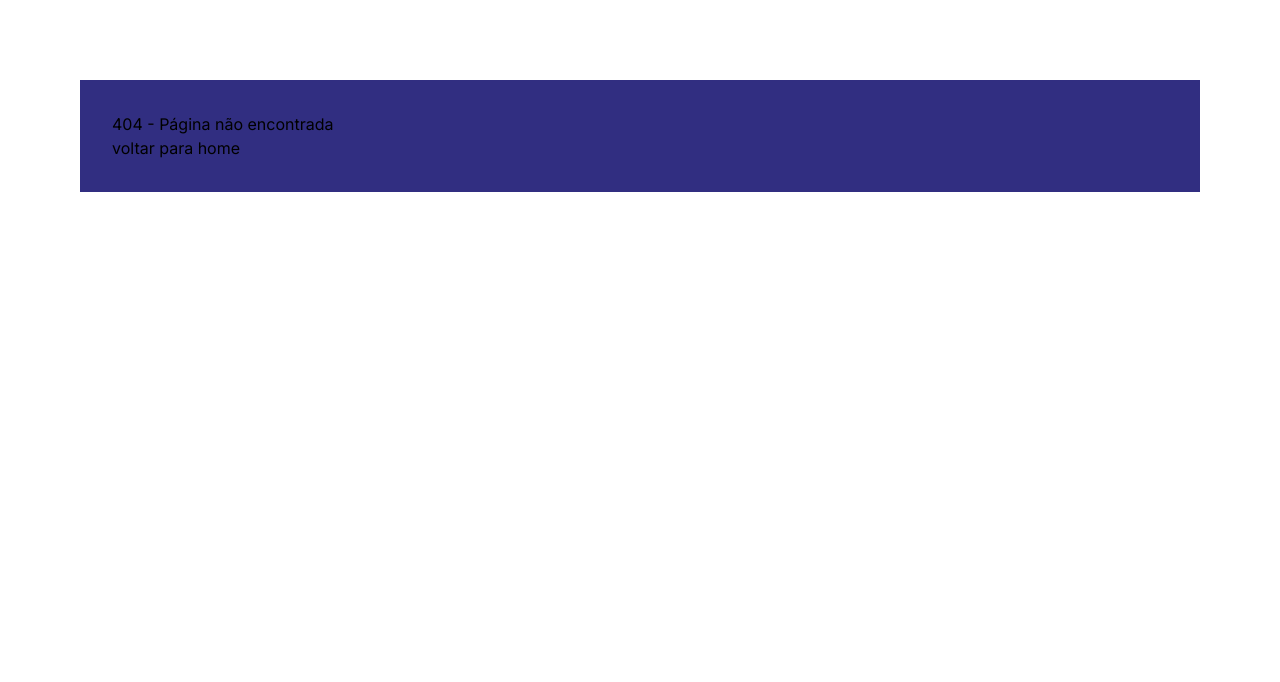
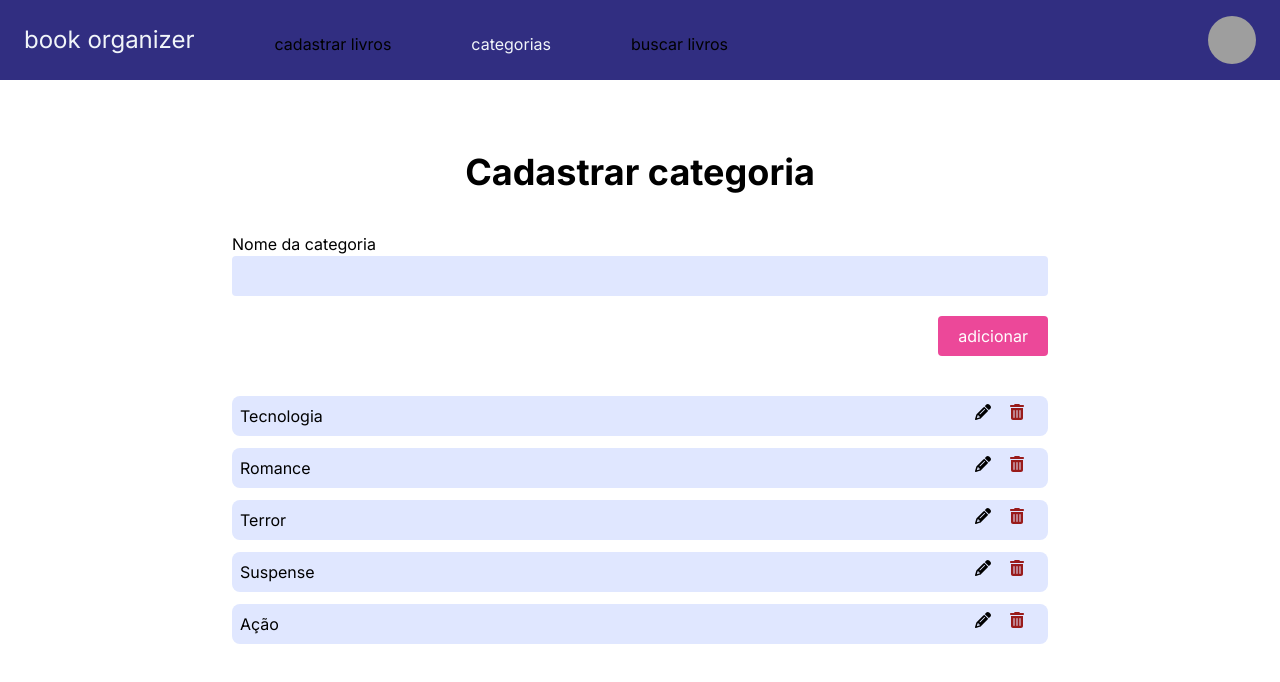
Before and after one commit to LuisaGPurificacao/Book-Organizer-Web, a Next.js app: page /categoria in a window 1280 px wide. Before the commit this address had no page. Shown: the top 682 px of the page. Built offline with nearby package versions, Linux system fonts and the light colour scheme; grey boxes are pictures that could not be loaded.

Commit message:
página de adicionar categoria

```diff
--- /dev/null
+++ b/src/app/categoria/page.js
@@ -0,0 +1,92 @@
+import NavBar from "@/components/NavBar";
+import { FontAwesomeIcon } from '@fortawesome/react-fontawesome'
+import { library } from '@fortawesome/fontawesome-svg-core'
+import { fas } from '@fortawesome/free-solid-svg-icons'
+
+library.add(fas)
+
+export default function Categoria() {
+  return (
+    <>
+      <NavBar active={"categoria"} />
+
+      <main className="text-black m-10 p-8">
+        <h2 className="text-center text-4xl font-bold">Cadastrar categoria</h2>
+        <div className="flex flex-col mx-40 my-10">
+          <div className="flex flex-col">
+            <label htmlFor="nome">Nome da categoria</label>
+            <input className="bg-indigo-100 p-2 focus:outline-none rounded" type="text" id="nome" required />
+          </div>
+          <div className="flex mt-5 justify-end">
+            <button className="px-5 py-2 bg-pink-500 text-white rounded">adicionar</button>
+          </div>
+        </div>
+        <div className="flex flex-col mx-40 my-10 overflow-auto h-64 gap-3">
+          <div className="flex flex-row">
+            <p className="bg-indigo-100 p-2 rounded-l-lg grow">Tecnologia</p>
+            <div className="flex flex-row justify-evenly bg-indigo-100 p-2 rounded-r-lg w-24">
+              <FontAwesomeIcon className="w-6" icon="fa-solid fa-pencil"/>
+              <FontAwesomeIcon className="w-6 text-red-800" icon="fa-solid fa-trash-can"/>
+            </div>
+          </div>
+          <div className="flex flex-row">
+            <p className="bg-indigo-100 p-2 rounded-l-lg grow">Romance</p>
+            <div className="flex flex-row justify-evenly bg-indigo-100 p-2 rounded-r-lg w-24">
+              <FontAwesomeIcon className="w-6" icon="fa-solid fa-pencil"/>
+              <FontAwesomeIcon className="w-6 text-red-800" icon="fa-solid fa-trash-can"/>
+            </div>
+          </div>
+          <div className="flex flex-row">
+            <p className="bg-indigo-100 p-2 rounded-l-lg grow">Terror</p>
+            <div className="flex flex-row justify-evenly bg-indigo-100 p-2 rounded-r-lg w-24">
+              <FontAwesomeIcon className="w-6" icon="fa-solid fa-pencil"/>
+              <FontAwesomeIcon className="w-6 text-red-800" icon="fa-solid fa-trash-can"/>
+            </div>
+          </div>
+          <div className="flex flex-row">
+            <p className="bg-indigo-100 p-2 rounded-l-lg grow">Suspense</p>
+            <div className="flex flex-row justify-evenly bg-indigo-100 p-2 rounded-r-lg w-24">
+              <FontAwesomeIcon className="w-6" icon="fa-solid fa-pencil"/>
+              <FontAwesomeIcon className="w-6 text-red-800" icon="fa-solid fa-trash-can"/>
+            </div>
+          </div>
+          <div className="flex flex-row">
+            <p className="bg-indigo-100 p-2 rounded-l-lg grow">Ação</p>
+            <div className="flex flex-row justify-evenly bg-indigo-100 p-2 rounded-r-lg w-24">
+              <FontAwesomeIcon className="w-6" icon="fa-solid fa-pencil"/>
+              <FontAwesomeIcon className="w-6 text-red-800" icon="fa-solid fa-trash-can"/>
+            </div>
+          </div>
+          <div className="flex flex-row">
+            <p className="bg-indigo-100 p-2 rounded-l-lg grow">Educação Financeira</p>
+            <div className="flex flex-row justify-evenly bg-indigo-100 p-2 rounded-r-lg w-24">
+              <FontAwesomeIcon className="w-6" icon="fa-solid fa-pencil"/>
+              <FontAwesomeIcon className="w-6 text-red-800" icon="fa-solid fa-trash-can"/>
+            </div>
+          </div>
+          <div className="flex flex-row">
+            <p className="bg-indigo-100 p-2 rounded-l-lg grow">Psicologia</p>
+            <div className="flex flex-row justify-evenly bg-indigo-100 p-2 rounded-r-lg w-24">
+              <FontAwesomeIcon className="w-6" icon="fa-solid fa-pencil"/>
+              <FontAwesomeIcon className="w-6 text-red-800" icon="fa-solid fa-trash-can"/>
+            </div>
+          </div>
+          <div className="flex flex-row">
+            <p className="bg-indigo-100 p-2 rounded-l-lg grow">Biografia</p>
+            <div className="flex flex-row justify-evenly bg-indigo-100 p-2 rounded-r-lg w-24">
+              <FontAwesomeIcon className="w-6" icon="fa-solid fa-pencil"/>
+              <FontAwesomeIcon className="w-6 text-red-800" icon="fa-solid fa-trash-can"/>
+            </div>
+          </div>
+          <div className="flex flex-row">
+            <p className="bg-indigo-100 p-2 rounded-l-lg grow">Comédia</p>
+            <div className="flex flex-row justify-evenly bg-indigo-100 p-2 rounded-r-lg w-24">
+              <FontAwesomeIcon className="w-6" icon="fa-solid fa-pencil"/>
+              <FontAwesomeIcon className="w-6 text-red-800" icon="fa-solid fa-trash-can"/>
+            </div>
+          </div>
+        </div>
+      </main>
+    </>
+  )
+}
```
